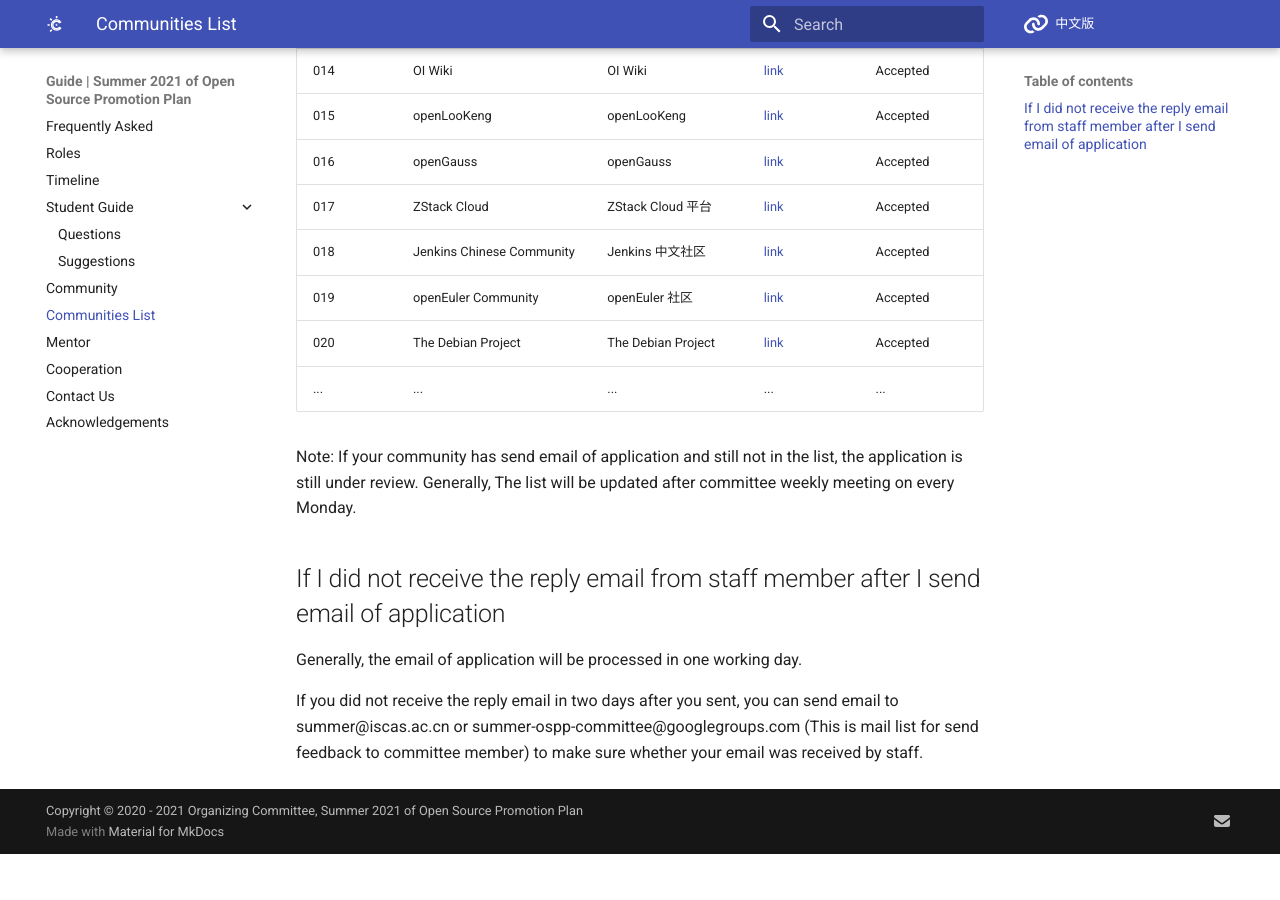
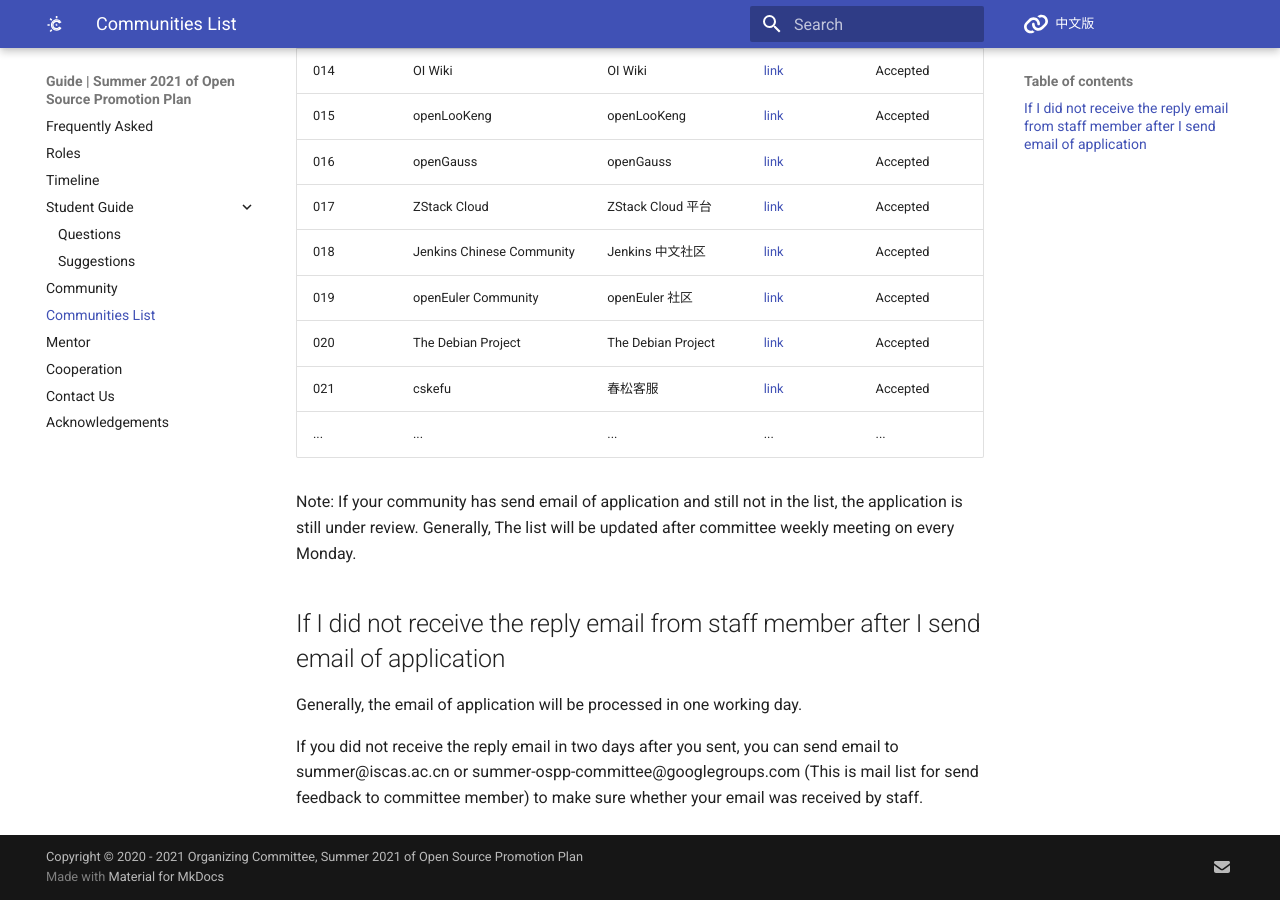
Before and after one commit to summer-ospp/help-en, an MkDocs documentation site: the page built from docs/communities-list.md, in a window 1280 px wide and 900 px high, scrolled down 1036 px. Built offline with MkDocs 1.6.1 and Material for MkDocs 9.7.7, drawn with Linux system fonts in a browser that asks for light colours; comment, search, counter and statistics services are not loaded; before the commit the page ends 1890 px from its top, so only the background shows below that.

Commit message:
Update communities-list.md (#20)
* Update communities-list.md

* Update communities-list.md

更新春松客服社区英文名称

```diff
--- a/docs/communities-list.md
+++ b/docs/communities-list.md
@@ -26,6 +26,7 @@ Before the deadline (Apr 30th, 2021) of application for community, this list wil
 | 018  | Jenkins Chinese Community | Jenkins 中文社区       | [link](https://jenkins-zh.cn/)                         | Accepted            |
 | 019  | openEuler Community     | openEuler 社区          | [link](https://openeuler.org/)                         | Accepted             |
 | 020  | The Debian Project      | The Debian Project      | [link](https://www.debian.org)                         | Accepted             |
+| 021	 | cskefu               |	春松客服                |	[link](https://github.com/chatopera/cskefu)            | Accepted             |
 | ... | ...                     | ...                     | ...                                                    | ...                  |
 
 Note: If your community has send email of application and still not in the list, the application is still under review. Generally, The list will be updated after committee weekly meeting on every Monday.
```
